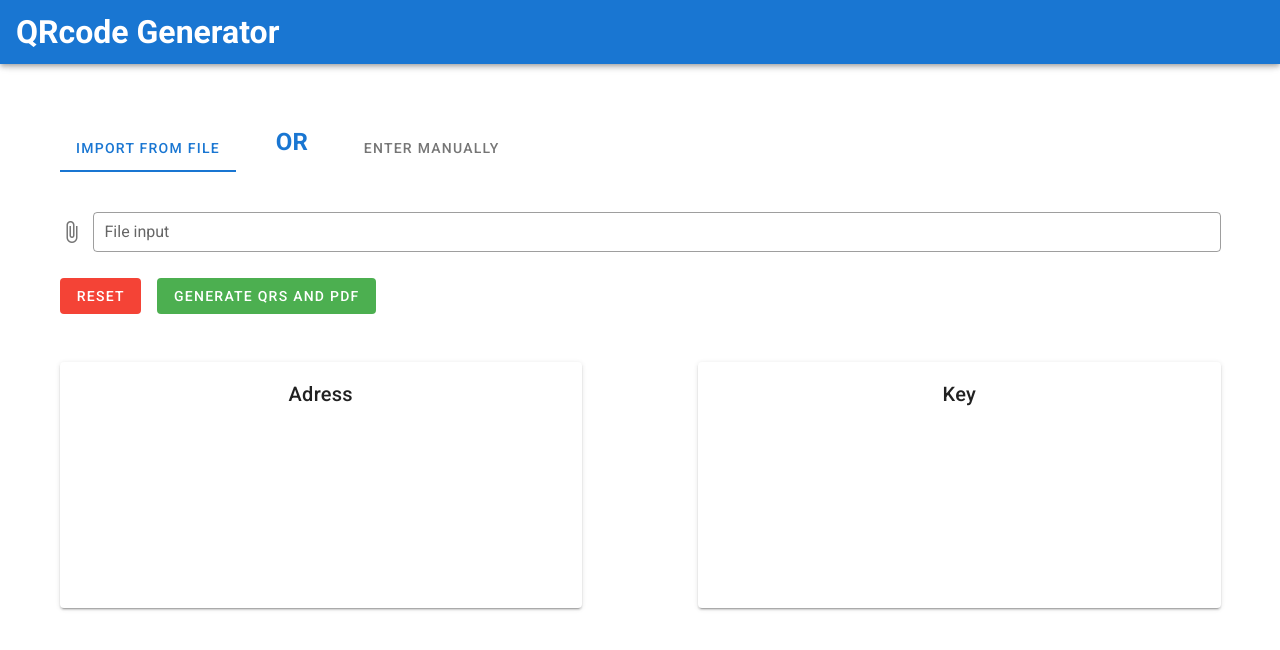
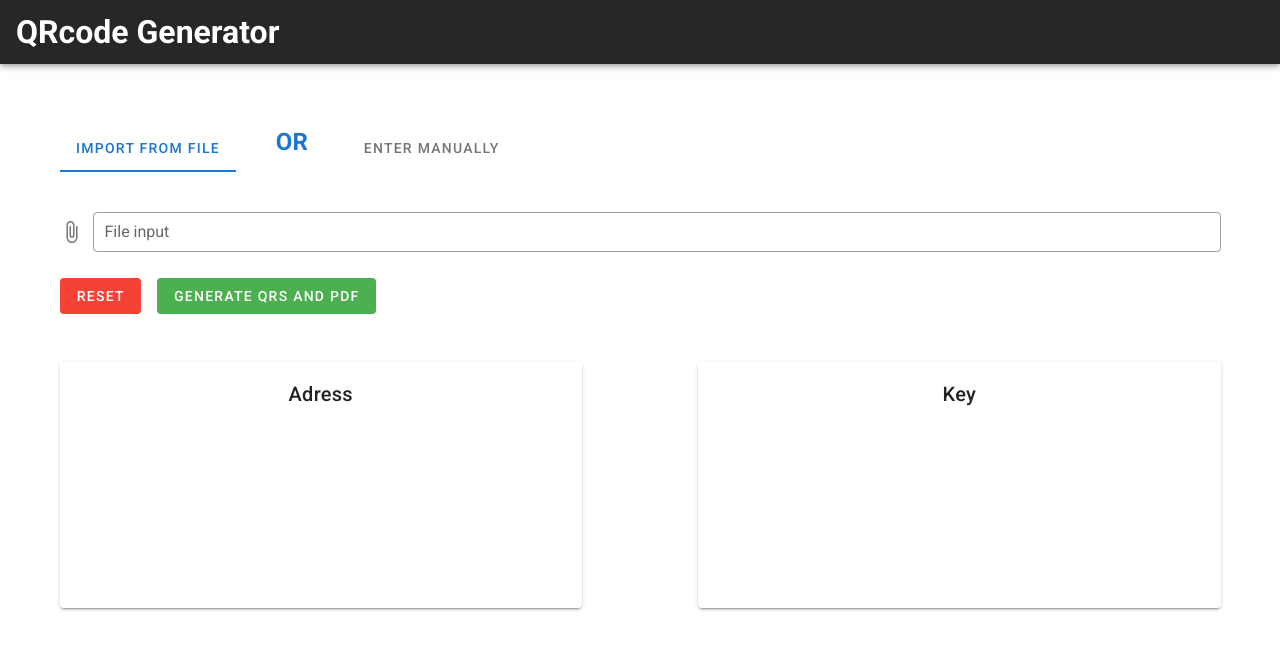
Before and after one commit to Neca-development/QR_PDF_Generator, a Vue app: page / in a window 1280 px wide. Shown: the top 650 px of the page. Built offline with nearby package versions, Linux system fonts and the light colour scheme.

Commit message:
change header color

```diff
--- a/src/App.vue
+++ b/src/App.vue
@@ -1,6 +1,6 @@
 <template>
   <v-app>
-    <v-app-bar app color="primary" dark>
+    <v-app-bar app color="dark" dark>
       <div class="d-flex align-center">
         <h1>QRcode Generator</h1>
       </div>
```
